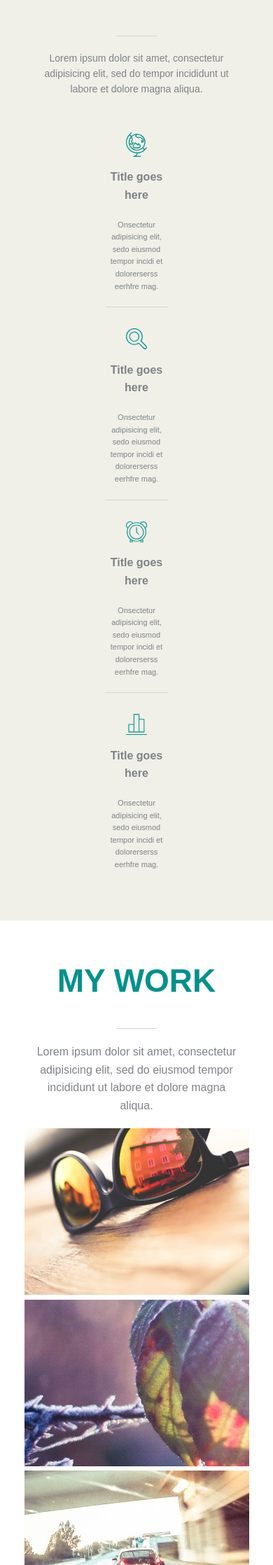
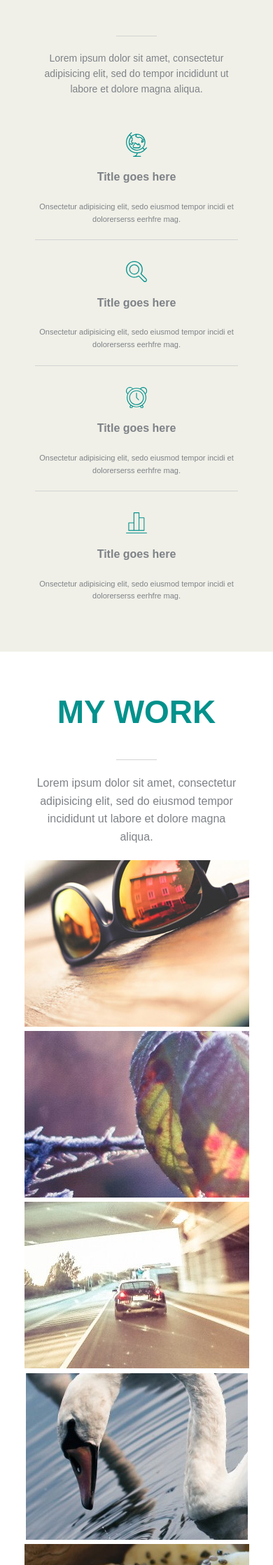
Before and after one commit to goronfreeman/goronfreeman.github.io-myfolio, a Jekyll site: the page built from index.html, in a window 390 px wide. Shown: the part 2374-4610 px from the top of the page at 70% size. Built offline with Jekyll 4.4.1, drawn with Linux system fonts in a browser that asks for light colours; nearby versions of some CDN libraries; Markdown is read by kramdown in place of the engine named in the settings.

Commit message:
remove unneeded margin

```diff
--- a/assets/css/2-modules/services.sass
+++ b/assets/css/2-modules/services.sass
@@ -56,7 +56,6 @@
 
       .services-lockup
         flex-direction: column
-        margin: 0 100px
 
         [class^="icon-"]
           margin-right: 0
--- a/assets/css/main.css
+++ b/assets/css/main.css
@@ -1021,8 +1021,7 @@ header {
         -webkit-box-direction: normal;
         -webkit-flex-direction: column;
             -ms-flex-direction: column;
-                flex-direction: column;
-        margin: 0 100px; }
+                flex-direction: column; }
         .test .services-wrap .services-lockup [class^="icon-"] {
           margin-right: 0; }
           .test .services-wrap .services-lockup [class^="icon-"] .icon {
```
